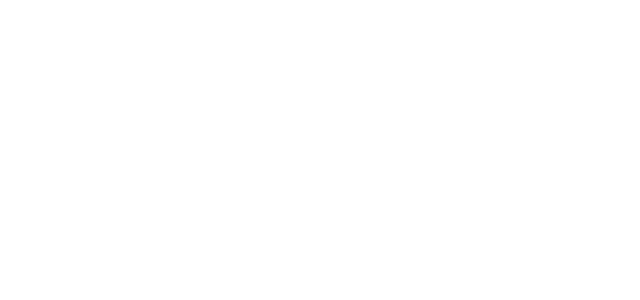
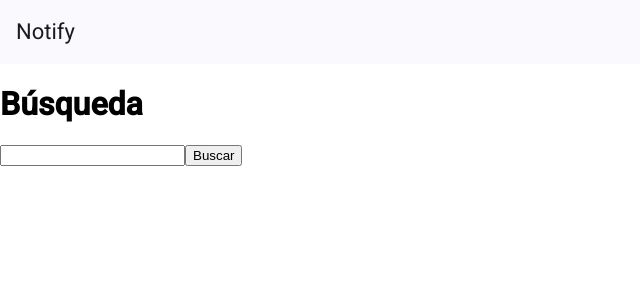
Before and after one commit to Grupo33-Desarrollo-de-Software/App-BE-, an Angular app in the folder Angular/: page / in a window 1280 px wide. Shown: the top 300 px of the page, without its empty margins (0-640 px from the left). Built offline with nearby package versions, Linux system fonts and the light colour scheme.

Commit message:
Implementado UI de buscar albums en angular

```diff
--- a/Angular/src/app/buscar-album/buscar-album.component.html
+++ b/Angular/src/app/buscar-album/buscar-album.component.html
@@ -1,23 +1,11 @@
-<p>buscar-album works!</p>
+<h1>Búsqueda</h1>
 
 <form>
-  <input type="text" id="album" name="album"></input>
-  <button>BuscarAlbum</button>
+  <input type="text" id="album" name="album" [(ngModel)]="busqueda" (ngModelChange)="buscar($event)">
+  <button>Buscar</button>
 </form>
 
-<!--{% if resultados %}-->
-<!--{% for r in resultados %}-->
-<!--<h2>{{r.titulo}} - {{r.artista}}</h2>-->
-<!--<p><a href="{% url 'detalle' r.artista r.tituloURL %}">Más información</a></p>-->
-<!--<p><a href="{% url 'seguir' r.artista r.tituloURL %}">Seguir</a></p>-->
-<!--<img src="{{r.foto}}">-->
-<!--<form method="POST" action="{% url 'calificar' r.artista r.tituloURL %}">-->
-<!--  {% csrf_token %}-->
-<!--  <input type="number" name="rate" value="3" min="1" max="5">-->
-<!--  <input type="text" name="comment">-->
-<!--  <input type="submit" value="Calificar">-->
-<!--</form>-->
-<!--{% endfor %}-->
-<!--{% else %}-->
-<!--<p>No se encontró ningún álbum</p>-->
-<!--{% endif %}-->
+<div *ngFor="let album of albums">
+  <p> {{ album.titulo }} - {{ album.artista }} </p>
+  <img src="{{ album.foto }}">
+</div>
--- a/Angular/src/app/buscar-album/buscar-album.component.ts
+++ b/Angular/src/app/buscar-album/buscar-album.component.ts
@@ -1,31 +1,26 @@
-import { Component, OnInit } from '@angular/core';
+import { Component, OnInit } from "@angular/core";
 import { ServiceAPI } from "../service-api.service";
+import type { Album } from "../buscar-album.ts";
 
 @Component({
-  selector: 'app-buscar-album',
+  selector: "app-buscar-album",
   standalone: false,
 
-  templateUrl: './buscar-album.component.html',
-  styleUrl: './buscar-album.component.css'
+  templateUrl: "./buscar-album.component.html",
+  styleUrl: "./buscar-album.component.css",
 })
-export class BuscarAlbumComponent implements OnInit {
+export class BuscarAlbumComponent {
+  busqueda = "";
+  albums: Album[] = [];
 
-  constructor(private serviceAPI: ServiceAPI) { }
+  constructor(private serviceAPI: ServiceAPI) {}
 
-  ngOnInit(): void {
-    this.getServiceAPI(); // antes estaba this.getServiceAPI() pero no lo encontraba.
+  buscar(busqueda: string) {
+    if (busqueda != "") {
+      this.serviceAPI.searchAlbums(busqueda).subscribe((data) => {
+        this.albums = data;
+        console.log(this.albums);
+      });
+    }
   }
-
-  getServiceAPI() {
-    this.serviceAPI.getServiceAPI().subscribe({
-      next: (data) => {
-        console.log(data);
-      },
-      error: (error) => {
-        console.log(error);
-      }
-    }
-    )
-  }
-
 }
--- a/Angular/src/app/service-api.service.ts
+++ b/Angular/src/app/service-api.service.ts
@@ -1,18 +1,24 @@
-import { Injectable } from '@angular/core';
+import { Injectable } from "@angular/core";
 import { Observable } from "rxjs";
 import { HttpClient } from "@angular/common/http";
 
 import { Album } from "./buscar-album";
 
-
 @Injectable({
-  providedIn: 'root'
+  providedIn: "root",
 })
 export class ServiceAPI {
-
-  constructor(private http: HttpClient) { }
+  constructor(private http: HttpClient) {}
 
   getServiceAPI(): Observable<Album> {
-    return this.http.get('http://127.0.0.1:8000/api/v1/albums/') as Observable<Album>;
+    return this.http.get("http://127.0.0.1:8000/api/v1/albums/") as Observable<
+      Album
+    >;
+  }
+
+  searchAlbums(busqueda: string): Observable<Album[]> {
+    return this.http.get(
+      `http://127.0.0.1:8000/api/v1/albums/${busqueda}`,
+    ) as Observable<Album[]>;
   }
 }
```
Also changed, not shown: Angular/src/app/app.component.ts (+5 -5 lines), Angular/src/app/app.module.ts (+14 -14 lines), Angular/src/app/buscar-album.ts (+3 -7 lines), 1 other file (tests, documents, lock files or other folders).
